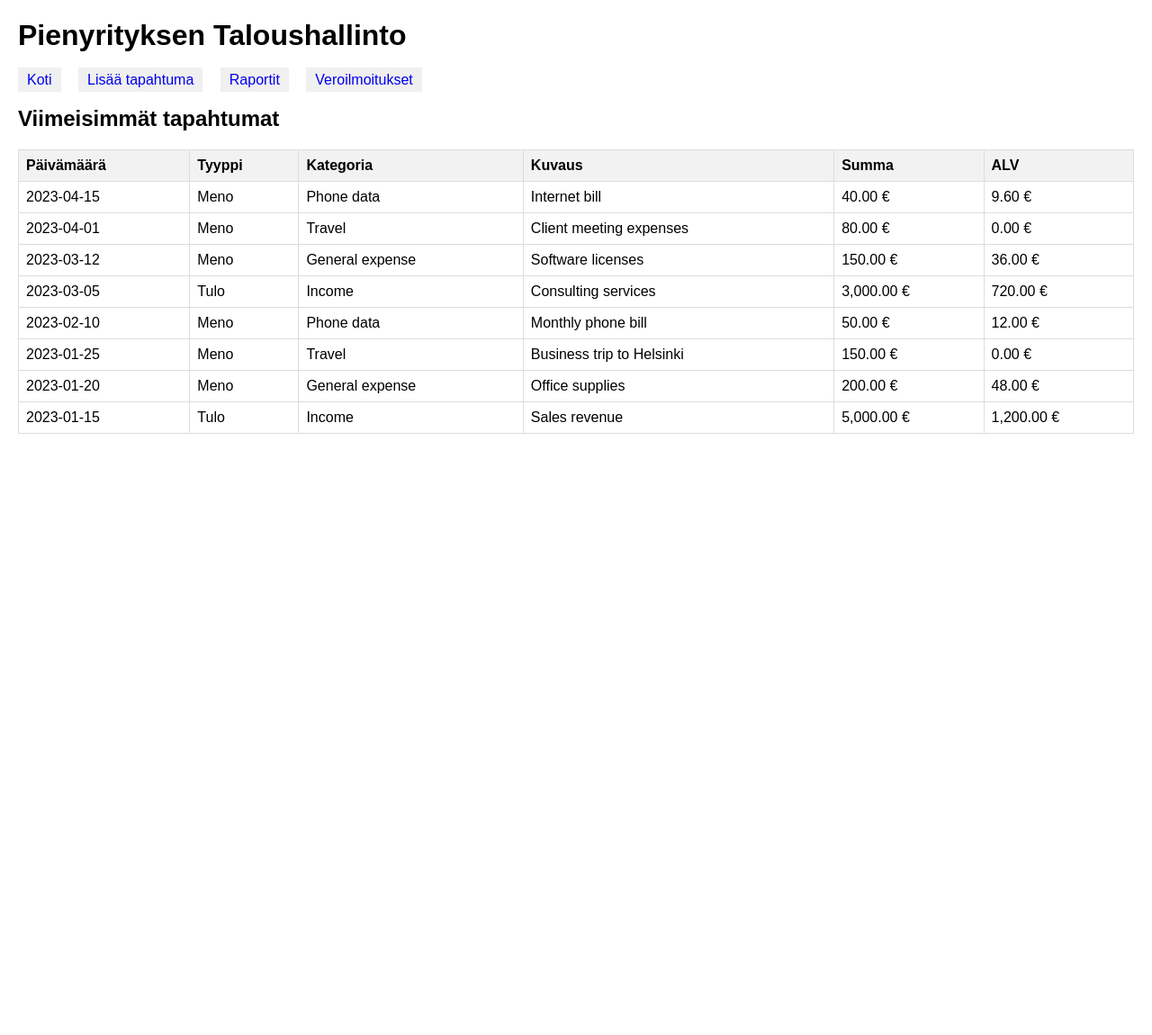
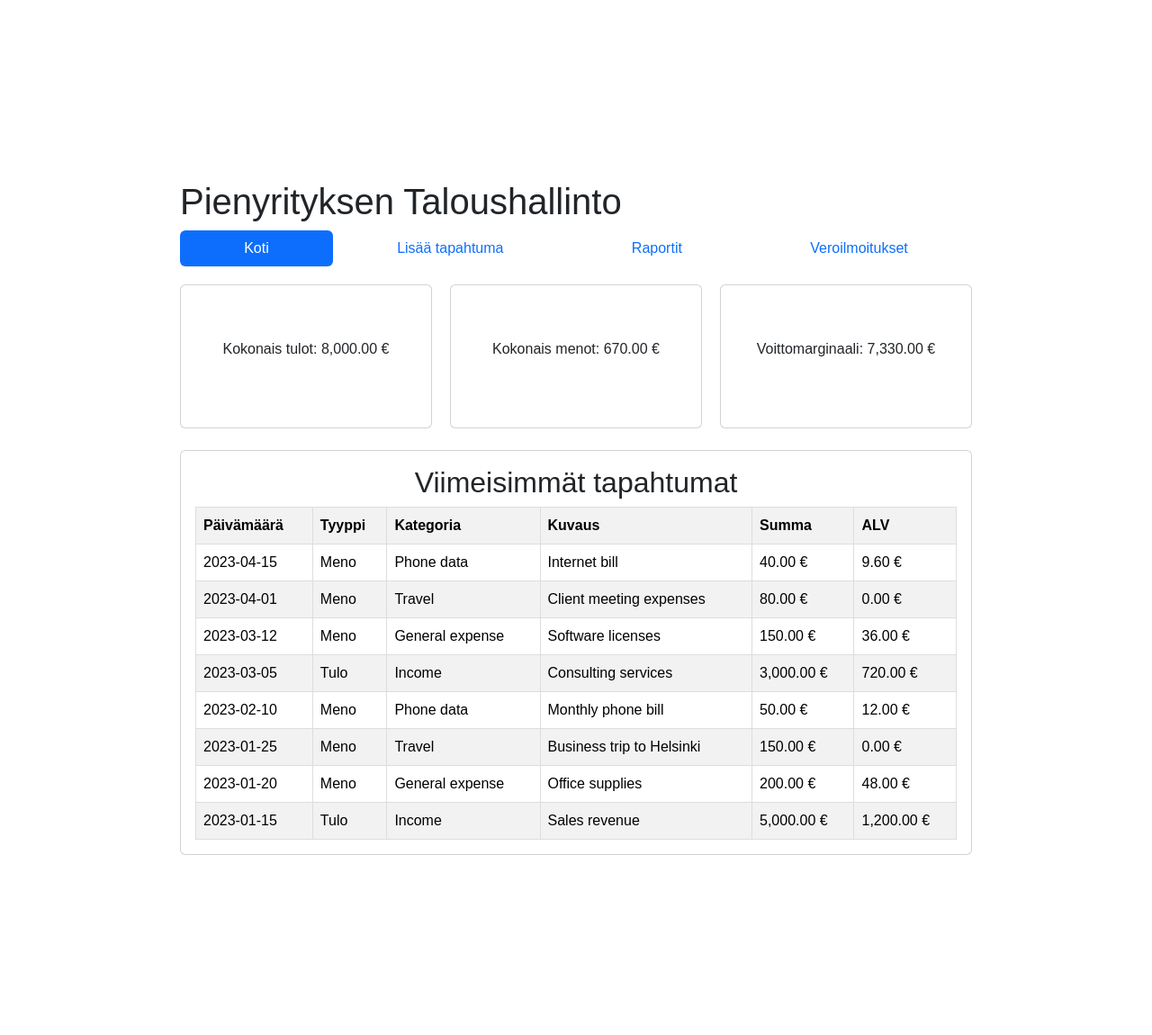
Before and after one commit to Savo-Consortium-of-Education/Erik-Cerrada-Plumed, a PHP site: page / in a window 1280 px wide. Shown: the whole page at 90% size. Before the commit the page ends 482 px from the top, so only its background shows below. Run offline with PHP 8.4, Linux system fonts and the light colour scheme; data comes from the database, SQL or seed files in the repository.

Commit message:
Issue!1: Updated style with bootstrap according to the wireframes.

```diff
--- a/src/index.php
+++ b/src/index.php
@@ -1,15 +1,21 @@
 <?php
 require 'config.php';
+
+// Profitability
+$stmt = $pdo->query("SELECT SUM(CASE WHEN type='income' THEN amount ELSE 0 END) as total_income, SUM(CASE WHEN type='expense' THEN amount ELSE 0 END) as total_expense FROM transactions");
+$row = $stmt->fetch(PDO::FETCH_ASSOC);
+$total_income = $row['total_income'] ?? 0;
+$total_expense = $row['total_expense'] ?? 0;
+$profit = $total_income - $total_expense;
 ?>
 <!DOCTYPE html>
 <html lang="fi">
 <head>
     <meta charset="UTF-8">
     <title>Pienyrityksen Taloushallinto</title>
+    <link href="https://cdn.jsdelivr.net/npm/bootstrap@5.3.8/dist/css/bootstrap.min.css" rel="stylesheet">
     <style>
-        body { font-family: Arial, sans-serif; margin: 20px; }
-        nav { margin-bottom: 20px; }
-        nav a { margin-right: 15px; text-decoration: none; padding: 5px 10px; background: #f0f0f0; }
+        body { font-family: Arial, sans-serif; margin: 200px; }
         table { border-collapse: collapse; width: 100%; }
         th, td { border: 1px solid #ddd; padding: 8px; text-align: left; }
         th { background-color: #f2f2f2; }
@@ -17,15 +23,29 @@ require 'config.php';
 </head>
 <body>
     <h1>Pienyrityksen Taloushallinto</h1>
-    <nav>
-        <a href="index.php">Koti</a>
-        <a href="add_transaction.php">Lisää tapahtuma</a>
-        <a href="reports.php">Raportit</a>
-        <a href="tax_reports.php">Veroilmoitukset</a>
+    <nav class="nav nav-pills nav-fill" style="margin-bottom: 20px;">
+        <a href="index.php" class="nav-link active">Koti</a>
+        <a href="add_transaction.php" class="nav-link">Lisää tapahtuma</a>
+        <a href="reports.php" class="nav-link">Raportit</a>
+        <a href="tax_reports.php" class="nav-link">Veroilmoitukset</a>
     </nav>
-
+    <div class="container">
+        <div class="row">
+            <div class="col card text-center" style="width: 18rem; height: 10rem; margin-right: 20px; display: flex; align-items: center; justify-content: center;">
+                <p>Kokonais tulot: <?php echo number_format($total_income, 2); ?> €</p>
+            </div>
+            <div class="col card text-center" style="width: 18rem; height: 10rem; margin-right: 20px; display: flex; align-items: center; justify-content: center;">
+                <p>Kokonais menot: <?php echo number_format($total_expense, 2); ?> €</p>
+            </div>
+            <div class="col card text-center" style="width: 18rem; height: 10rem; display: flex; align-items: center; justify-content: center;">
+                <p>Voittomarginaali: <?php echo number_format($profit, 2); ?> €</p>
+            </div>
+        </div>
+        <div class="row">
+            <div class="card text-center mt-4 p-3" style="margin-top: 20px;">
                 <h2>Viimeisimmät tapahtumat</h2>
-    <table>
+                <div class="table-responsive">
+                    <table class="table table-striped mb-0">
                         <tr>
                             <th>Päivämäärä</th>
                             <th>Tyyppi</th>
@@ -34,6 +54,7 @@ require 'config.php';
                             <th>Summa</th>
                             <th>ALV</th>
                         </tr>
+
                         <?php
                         $stmt = $pdo->query("SELECT * FROM transactions ORDER BY date DESC LIMIT 10");
                         while ($row = $stmt->fetch(PDO::FETCH_ASSOC)) {
@@ -48,5 +69,8 @@ require 'config.php';
                         }
                         ?>
                     </table>
+                </div>
+            </div>
+        </div>
 </body>
 </html>
```
Also changed, not shown: src/add_transaction.php (+18 -11 lines), src/reports.php (+24 -6 lines), src/tax_reports.php (+28 -7 lines). Lines whose indentation alone changed are shown as unchanged.
